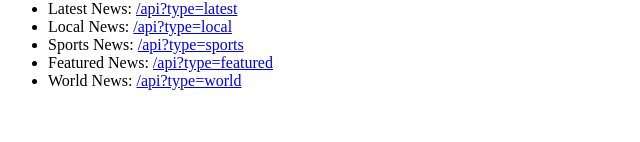
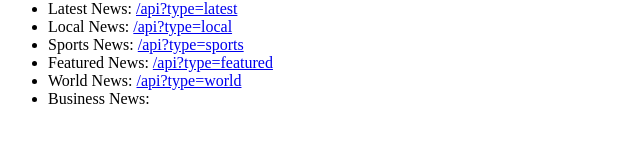
Before and after one commit to Ravishka17/News-Scraper, a website: page index.html in a window 1280 px wide. Shown: the part 114-256 px from the top of the page, without its empty margins (0-640 px from the left). Drawn offline with Linux system fonts and the light colour scheme.

Commit message:
Update index.html

```diff
--- a/index.html
+++ b/index.html
@@ -14,6 +14,7 @@
     <li>Sports News: <a href="/api?type=sports">/api?type=sports</a></li>
     <li>Featured News: <a href="/api?type=featured">/api?type=featured</a></li>
     <li>World News: <a href="/api?type=world">/api?type=world</a></li>
+    <li>Business News: <a href="/api?type=business"/api?type=business</a></li>
   </ul>
 </body>
 </html>
```
